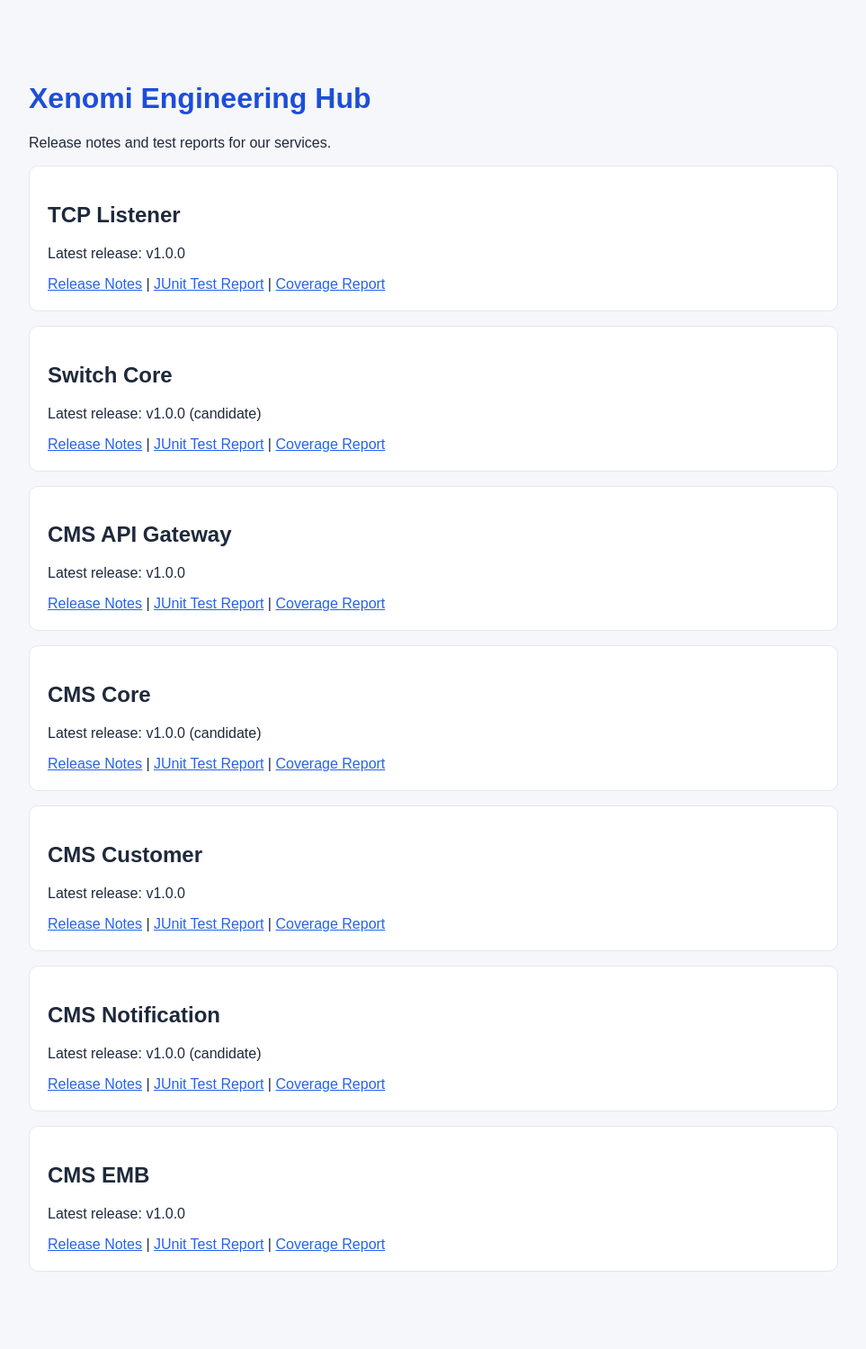
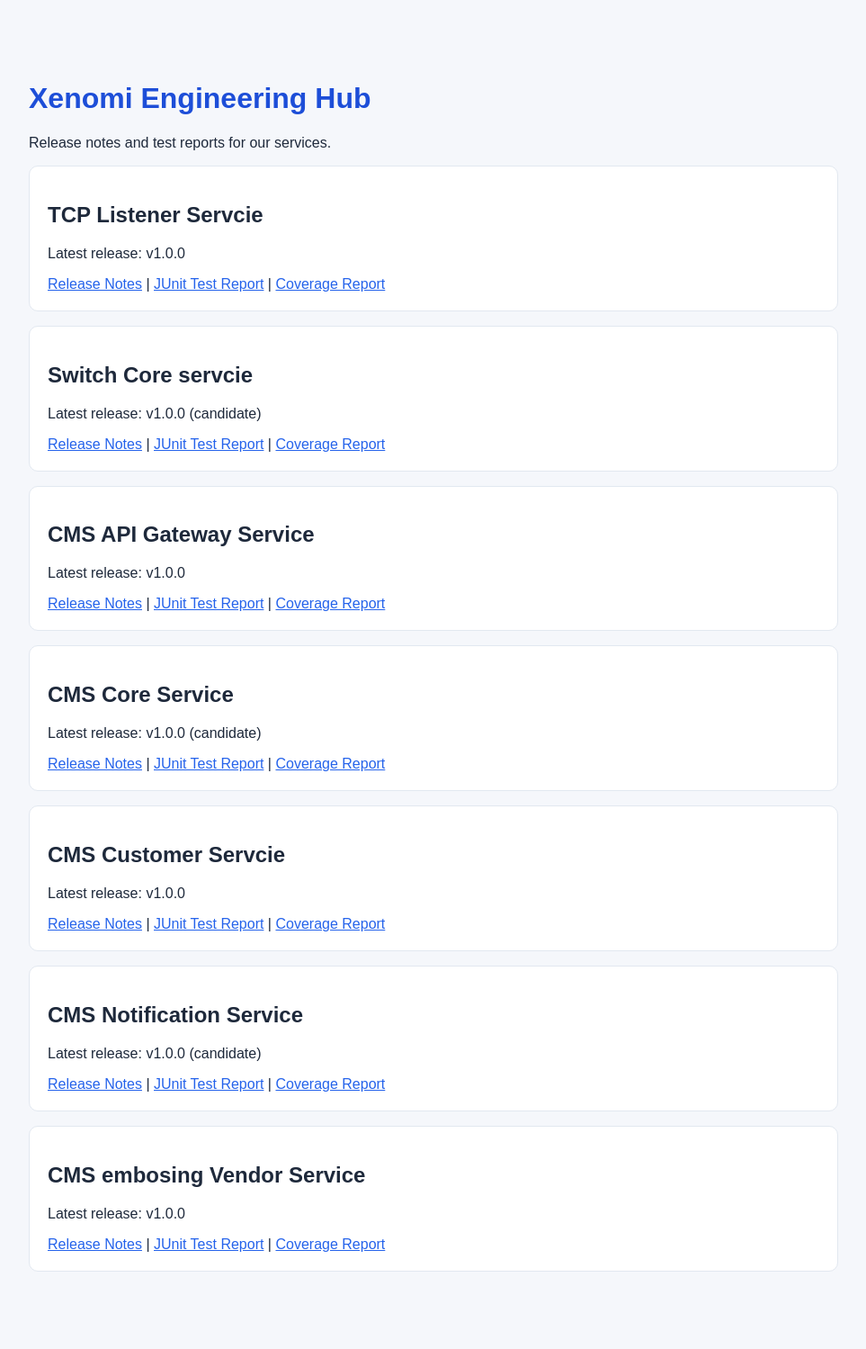
Before and after one commit to xenomi-in/docs, a Jekyll site: the page index.html, which Jekyll copies as it is, in a window 1280 px wide. Shown: the whole page at 90% size, without its empty margins (158-1121 px from the left). Built offline with Jekyll 4.4.1, drawn with Linux system fonts in a browser that asks for light colours.

Commit message:
updated documents

```diff
--- a/index.html
+++ b/index.html
@@ -30,7 +30,7 @@
   <p>Release notes and test reports for our services.</p>
 
   <div class="service">
-    <h2>TCP Listener</h2>
+    <h2>TCP Listener Servcie</h2>
     <p>Latest release: v1.0.0</p>
     <a href="tcp-listener/release/v1.0.0/RELEASE_NOTES_v1.0.0.html">Release Notes</a>
     |
@@ -40,7 +40,7 @@
   </div>
 
   <div class="service">
-    <h2>Switch Core</h2>
+    <h2>Switch Core servcie</h2>
     <p>Latest release: v1.0.0 (candidate)</p>
     <a href="swith-core/release/v1.0.0/1.0.0.html">Release Notes</a>
     |
@@ -50,7 +50,7 @@
   </div>
 
   <div class="service">
-    <h2>CMS API Gateway</h2>
+    <h2>CMS API Gateway Service</h2>
     <p>Latest release: v1.0.0</p>
     <a href="cms-api-gateway/release/v1.0.0/RELEASE_NOTES_1.0.0.html">Release Notes</a>
     |
@@ -60,7 +60,7 @@
   </div>
 
   <div class="service">
-    <h2>CMS Core</h2>
+    <h2>CMS Core Service</h2>
     <p>Latest release: v1.0.0 (candidate)</p>
     <a href="cms-core/release/v1.0.0/1.0.0.html">Release Notes</a>
     |
@@ -70,7 +70,7 @@
   </div>
 
  <div class="service">
-    <h2>CMS Customer</h2>
+    <h2>CMS Customer Servcie</h2>
     <p>Latest release: v1.0.0</p>
     <a href="cms-customer/release/v1.0.0/RELEASE_NOTES_1.0.0.html">Release Notes</a>
     |
@@ -80,7 +80,7 @@
   </div>
 
   <div class="service">
-    <h2>CMS Notification</h2>
+    <h2>CMS Notification Service</h2>
     <p>Latest release: v1.0.0 (candidate)</p>
     <a href="cms-notification/release/v1.0.0/RELEASE_NOTES_1.0.0.html">Release Notes</a>
     |
@@ -90,7 +90,7 @@
   </div>
 
   <div class="service">
-    <h2>CMS EMB</h2>
+    <h2>CMS embosing Vendor Service</h2>
     <p>Latest release: v1.0.0</p>
     <a href="cms-emb/release/v1.0.0/RELEASE_NOTES_1.0.0.html">Release Notes</a>
     |
```
Also changed, not shown: cms-notification/release/v1.0.0/RELEASE_NOTES_1.0.0.md (+1 -1 lines).
